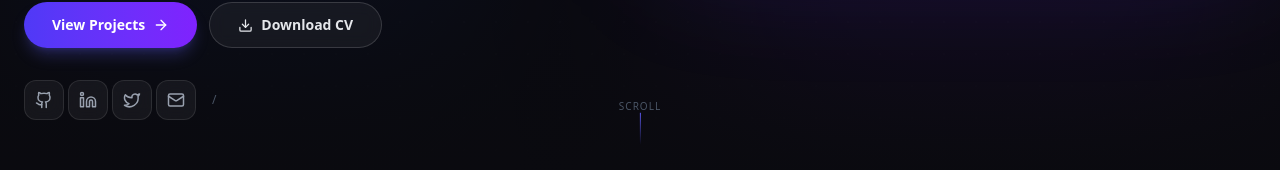
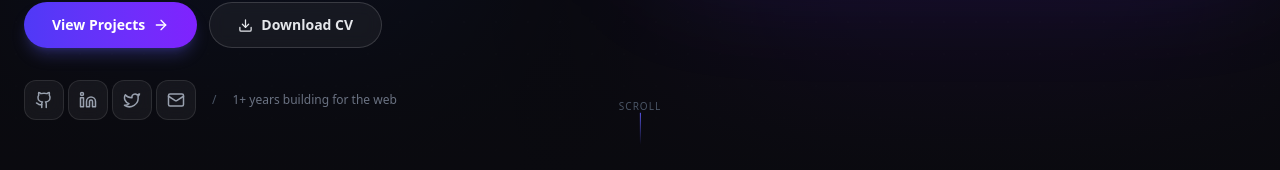
Before and after one commit to Griffinsshem/griffins-portfolio, a Next.js app: page / in a window 1280 px wide. Shown: the part 698-868 px from the top of the page. Built offline with nearby package versions, Linux system fonts and the light colour scheme.

Commit message:
feat: refactor social links to use config and improve icon rendering

```diff
--- a/src/components/sections/HeroSection.jsx
+++ b/src/components/sections/HeroSection.jsx
@@ -12,6 +12,7 @@ import {
   Download,
   Sparkles,
 } from "lucide-react";
+import { personal, socialLinks as SOCIAL_LINKS_CONFIG } from "@/config/portfolio";
 
 const ROLES = [
   "Frontend Developer",
@@ -21,28 +22,18 @@ const ROLES = [
   "UI/UX Craftsman",
 ];
 
-const SOCIAL_LINKS = [
-  {
-    label: "GitHub",
-    href: "https://github.com/griffins",
-    icon: <Github size={18} />,
-  },
-  {
-    label: "LinkedIn",
-    href: "https://linkedin.com/in/griffins",
-    icon: <Linkedin size={18} />,
-  },
-  {
-    label: "Twitter",
-    href: "https://twitter.com/griffins",
-    icon: <Twitter size={18} />,
-  },
-  {
-    label: "Email",
-    href: "mailto:griffins@example.com",
-    icon: <Mail size={18} />,
-  },
-];
+const iconMap = {
+  Github: Github,
+  Linkedin: Linkedin,
+  Twitter: Twitter,
+  Mail: Mail,
+};
+
+// Convert socialLinks config to include actual icon components
+const SOCIAL_LINKS = SOCIAL_LINKS_CONFIG.map((link) => ({
+  ...link,
+  icon: iconMap[link.icon],
+}));
 
 const containerVariants = {
   hidden: { opacity: 0 },
@@ -333,7 +324,7 @@ export default function HeroSection() {
             role="list"
             aria-label="Social links"
           >
-            {SOCIAL_LINKS.map(({ label, href, icon }) => (
+            {SOCIAL_LINKS.map(({ label, href, icon: Icon }) => (
               <a
                 key={label}
                 href={href}
@@ -343,16 +334,16 @@ export default function HeroSection() {
                 aria-label={label}
                 className="flex h-10 w-10 items-center justify-center rounded-xl border border-white/10 bg-white/5 text-gray-400 backdrop-blur-sm transition-all duration-200 hover:border-indigo-500/50 hover:bg-indigo-500/10 hover:text-indigo-400 hover:scale-110 focus-visible:outline focus-visible:outline-2 focus-visible:outline-indigo-500"
               >
-                {icon}
+                <Icon size={18} />
               </a>
             ))}
 
             <span className="ml-3 text-xs text-gray-600" aria-hidden="true">
               /
             </span>
-            {/* <span className="ml-3 text-xs text-gray-500">
-              3+ years building for the web
-            </span> */}
+            <span className="ml-3 text-xs text-gray-500">
+              1+ years building for the web
+            </span>
           </motion.div>
         </motion.div>
 
```
